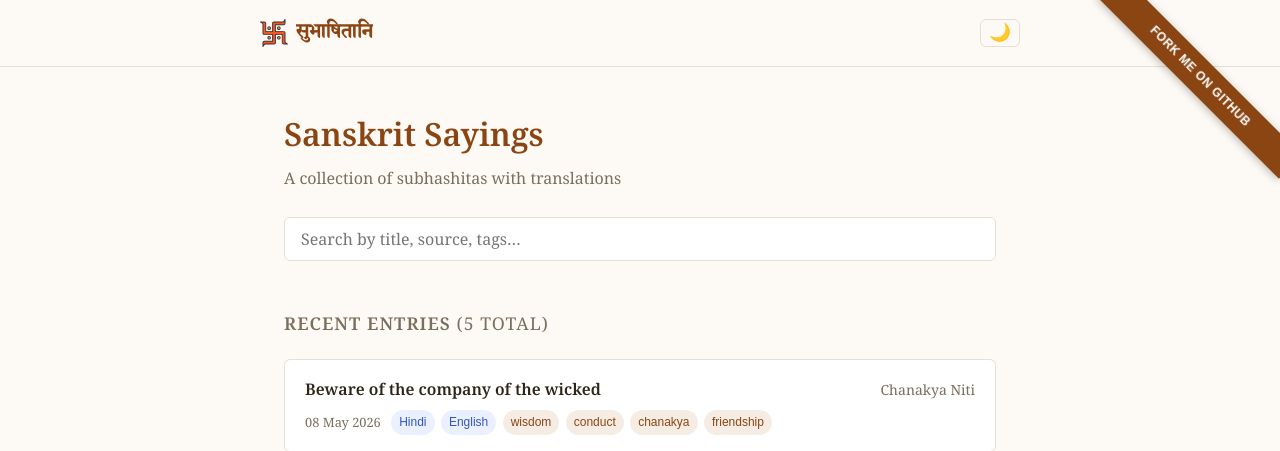
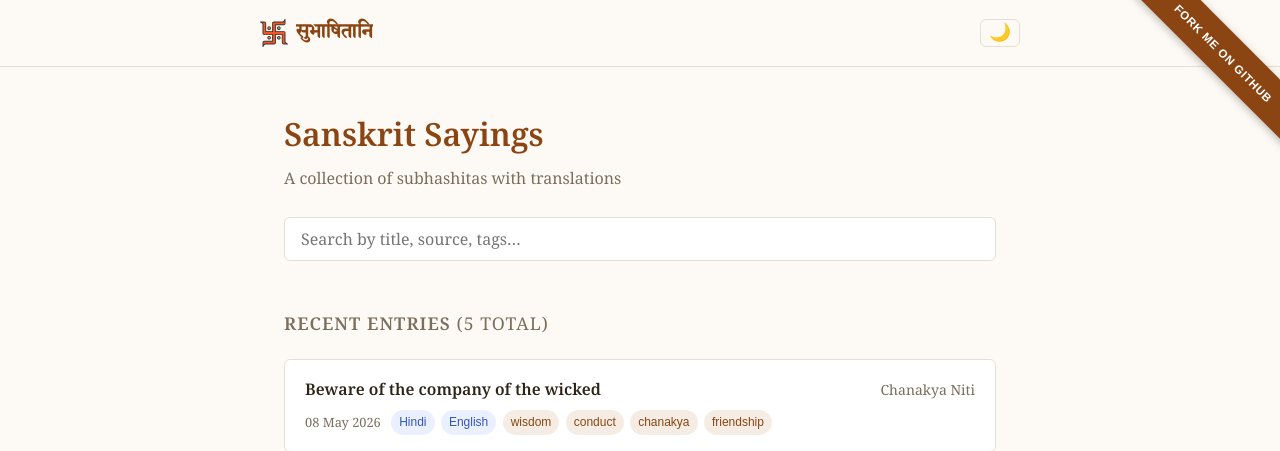
Before and after one commit to tanayseven/subhashitani, a Flask app: page / in a window 1280 px wide. Shown: the top 451 px of the page. Run offline with Flask 3, Linux system fonts and the light colour scheme.

Commit message:
Replace ribbon with fork-me-wrapper structure

```diff
--- a/static/css/style.css
+++ b/static/css/style.css
@@ -67,28 +67,47 @@ body {
 }
 
 /* ── GitHub ribbon ── */
-.github-ribbon {
+.fork-me-wrapper {
   position: fixed;
-  top: 3.75rem;
-  right: -3rem;
+  top: 0;
+  right: 0;
   z-index: 100;
-  width: 16rem;
-  padding: 0.4rem 0;
+  width: 10rem;
+  height: 10rem;
+  overflow: hidden;
+  pointer-events: none;
+}
+
+.fork-me {
+  position: absolute;
+  top: 2rem;
+  right: -3.5rem;
+  width: 14rem;
+  padding: 0.45rem 0;
   background: var(--accent);
-  color: #fff;
-  font-family: sans-serif;
-  font-size: 0.75rem;
-  font-weight: 600;
-  letter-spacing: 0.05em;
-  text-align: center;
-  text-decoration: none;
-  text-transform: uppercase;
+  box-shadow: 0 2px 8px rgba(0,0,0,0.25);
   transform: rotate(45deg);
-  box-shadow: 0 2px 8px rgba(0,0,0,0.25);
+  pointer-events: all;
   transition: background 0.15s;
 }
 
-.github-ribbon:hover { background: var(--text); }
+.fork-me:hover { background: var(--text); }
+
+.fork-me-link {
+  display: block;
+  text-align: center;
+  text-decoration: none;
+}
+
+.fork-me-text {
+  color: #fff;
+  font-family: sans-serif;
+  font-size: 0.72rem;
+  font-weight: 700;
+  letter-spacing: 0.06em;
+  text-transform: uppercase;
+  white-space: nowrap;
+}
 
 /* ── Header ── */
 header {
--- a/templates/base.html
+++ b/templates/base.html
@@ -10,7 +10,13 @@
   <link rel="stylesheet" href="{{ url_for('static', filename='css/style.css') }}">
 </head>
 <body>
-  <a class="github-ribbon" href="https://github.com/tanayseven/subhashitani" target="_blank" rel="noopener" aria-label="Fork me on GitHub">Fork me on GitHub</a>
+  <div class="fork-me-wrapper">
+    <div class="fork-me">
+      <a class="fork-me-link" href="https://github.com/tanayseven/subhashitani" target="_blank" rel="noopener">
+        <span class="fork-me-text">Fork Me On GitHub</span>
+      </a>
+    </div>
+  </div>
   <header>
     <nav>
       <a class="site-title" href="{{ url_for('index') }}">
```
